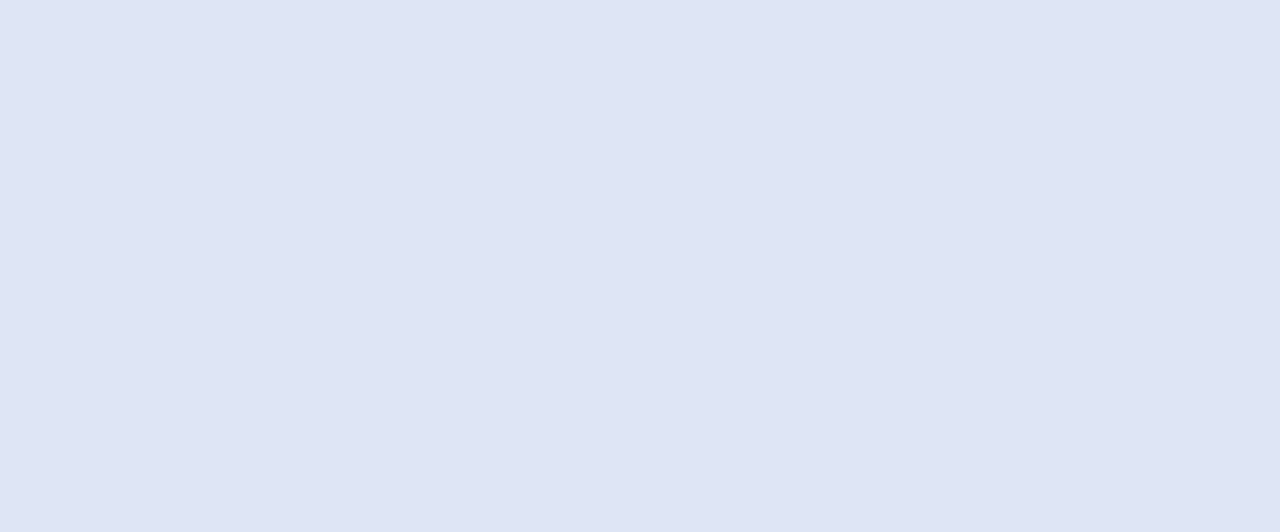
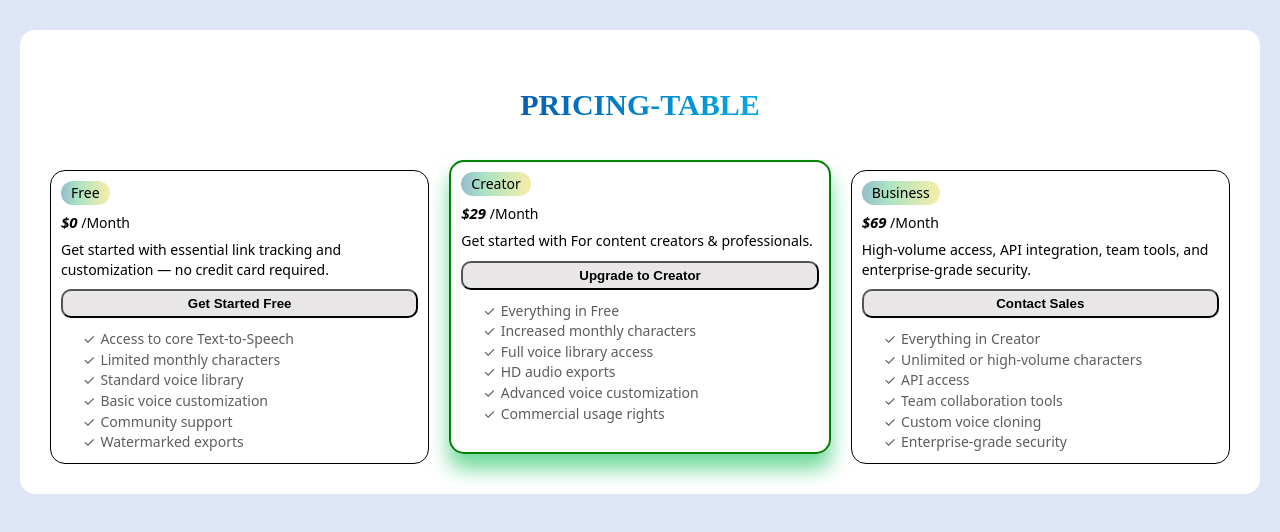
Before and after one commit to duongnguyen100497-bot/f8-zoom-day-6, a plain HTML site: page pricing-flex.html in a window 1280 px wide. Drawn offline with Linux system fonts and the light colour scheme.

Commit message:
completed pricing-flex

```diff
--- a/css/style.css
+++ b/css/style.css
@@ -93,7 +93,6 @@ body{
 }
 
 .render{
-    /* height: 20rem; */
     background-color: var(--primary-color-cv);
     display: flex;
     flex-direction: column;
@@ -184,3 +183,102 @@ ul{
     padding-left: 22px;
     margin-top: 0;
 }
+
+
+/* pricing-flex */
+.container{
+    font-size: 1.6rem;
+    max-width: 100vw;
+    max-height: 100vh;
+    margin: 3rem 2rem;
+    background-color: #fff;
+    border-radius: 15px;
+    padding: 3rem;
+}
+
+.container h1{
+    font-size: 3rem;
+    text-align: center;
+    text-transform: uppercase;
+    font-weight: bold;
+    color: #e5a80d;
+    font-family: 'Times New Roman', Times, serif;
+    margin-bottom: 2rem;
+    padding: 3rem;
+}
+
+@supports(background-clip: text) or (-webkit-background-clip: text){
+   .container h1{
+        background-color: #020024;
+        background: linear-gradient(90deg, rgba(2, 0, 36, 1) 0%, rgba(9, 9, 121, 1) 17%, rgba(0, 207, 252, 1) 70%, rgba(0, 212, 255, 1) 100%);
+        color: transparent;
+        background-clip: text;
+        -webkit-background-clip: text;
+    }
+}
+
+.pricing{
+    display: flex;
+    gap: 2rem;
+}
+
+.card{
+    display: flex;
+    flex-direction: column;
+    flex: 1;
+    font-size: 1.4rem;
+    padding: 1rem;
+    border: 1px solid black;
+    border-radius: 15px;
+    align-items:flex-start;
+    gap: 1rem
+}
+
+
+.badge{
+    padding: 5px 10px;
+    border-radius: 1.5rem;
+    background: #2A7B9B;
+    background: linear-gradient(90deg, rgba(42, 123, 155, 0.5) 0%, rgba(87, 199, 133, 0.5) 33%, rgba(237, 221, 83, 0.5) 100%);
+}
+
+.cost span{
+    font-size: 1.5rem;
+    font-weight: 700;
+    font-style: italic;
+}
+
+.desc{
+    line-height: 1.4;
+}
+
+.card .btn{
+    text-align: center;
+    padding: 0.5rem 1rem;
+    width: 100%;
+    border-radius: 10px;
+    font-weight: 600;
+    background-color: #e8e6e6;
+}
+.features{
+    list-style: none;
+}
+
+.features li{
+    margin: 0.1rem 0;
+    color: #5e5d5d;
+}
+.card:nth-child(2){
+    box-shadow: 0 15px 20px rgba(15, 192, 89, 0.6);
+    transform: translateY(-10px);
+    border: 2px solid green;
+}
+
+.card:hover{
+    box-shadow: 0 5px 15px rgba(0, 0, 0, 1);
+}
+
+.features li::before{
+    content: "✓";
+    padding-right: 0.5rem;
+}
--- a/pricing-flex.html
+++ b/pricing-flex.html
@@ -8,6 +8,78 @@
         <title>pricing-flex</title>
     </head>
     <body>
+        <!DOCTYPE html>
+<html lang="en">
+    <head>
+        <meta charset="UTF-8">
+        <meta name="viewport" content="width=device-width, initial-scale=1.0">
+        <link rel="stylesheet" href="./css/reset.css">
+        <link rel="stylesheet" href="./css/style.css">
+        <title>Pricing-table</title>
+    </head>
+    <body>
+        <div class="container">
+            <h1>Pricing-table</h1>
+            <div class="pricing">
+                <!-- table1 -->
+                <div class="card">
+                    <div class="badge">Free</div>
+                    <h2 class="cost">
+                        <span>$0</span>
+                        /Month
+                    </h2>
+                    <p class="desc">Get started with essential link tracking and customization — no credit card required.</p>
+                    <button class="btn">Get Started Free</button>
+                    <ul class="features">
+                        <li>Access to core Text-to-Speech</li>
+                        <li>Limited monthly characters</li>
+                        <li>Standard voice library</li>
+                        <li>Basic voice customization</li>
+                        <li>Community support</li>
+                        <li>Watermarked exports</li>
+                    </ul>
+                </div>
 
+                <!-- table2 -->
+                <div class="card">
+                    <div class="badge">Creator</div>
+                    <h2 class="cost">
+                        <span>$29</span>
+                        /Month
+                    </h2>
+                    <p class="desc">Get started with For content creators & professionals.</p>
+                    <button class="btn">Upgrade to Creator</button>
+                    <ul class="features">
+                        <li>Everything in Free</li>
+                        <li>Increased monthly characters</li>
+                        <li>Full voice library access</li>
+                        <li>HD audio exports</li>
+                        <li>Advanced voice customization</li>
+                        <li>Commercial usage rights</li>
+                    </ul>
+                </div>
+
+                <!-- table3 -->
+                <div class="card">
+                    <div class="badge">Business</div>
+                    <h2 class="cost">
+                        <span>$69</span>
+                        /Month
+                    </h2>
+                    <p class="desc">High-volume access, API integration, team tools, and enterprise-grade security.</p>
+                    <button class="btn">Contact Sales</button>
+                    <ul class="features">
+                        <li>Everything in Creator</li>
+                        <li>Unlimited or high-volume characters</li>
+                        <li>API access</li>
+                        <li>Team collaboration tools</li>
+                        <li>Custom voice cloning</li>
+                        <li>Enterprise-grade security</li>
+                    </ul>
+                </div>
+            </div>
+        </div>
     </body>
 </html>
+    </body>
+</html>
```
Lines whose indentation alone changed are shown as unchanged.
